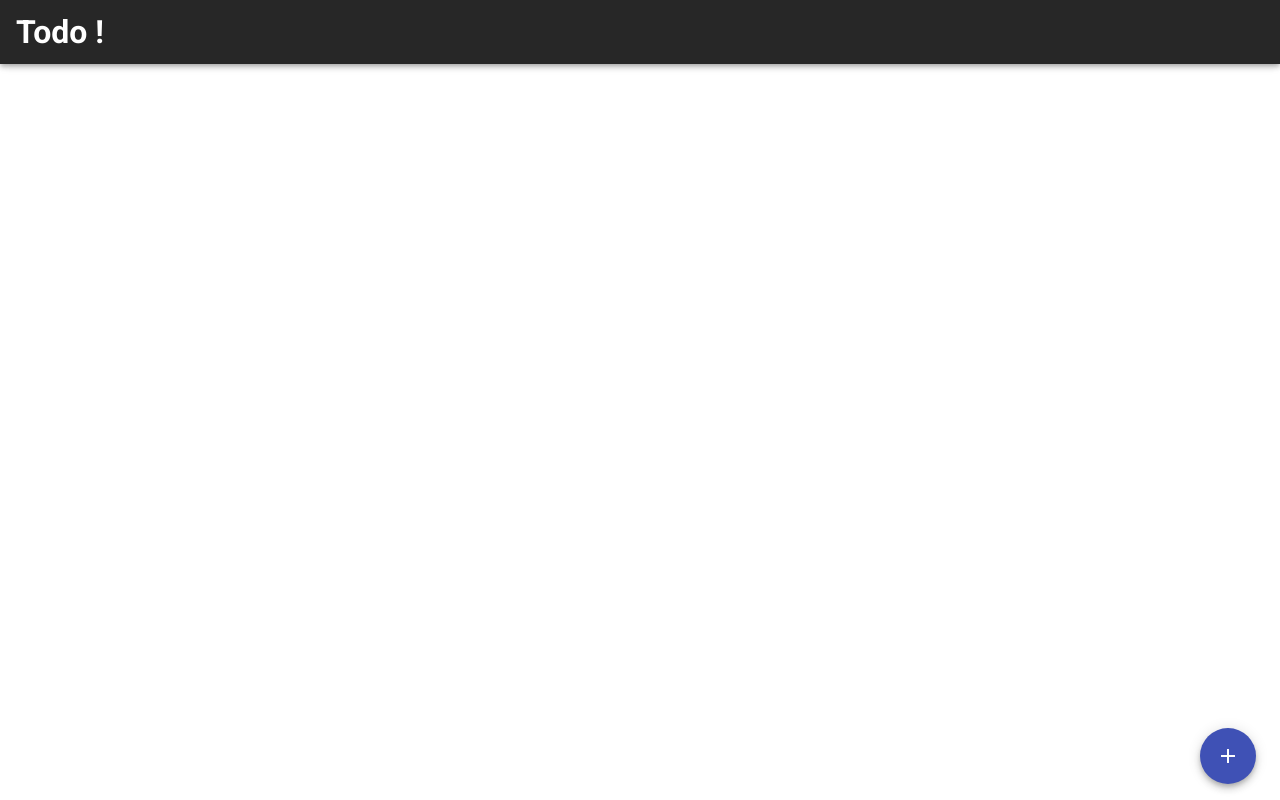
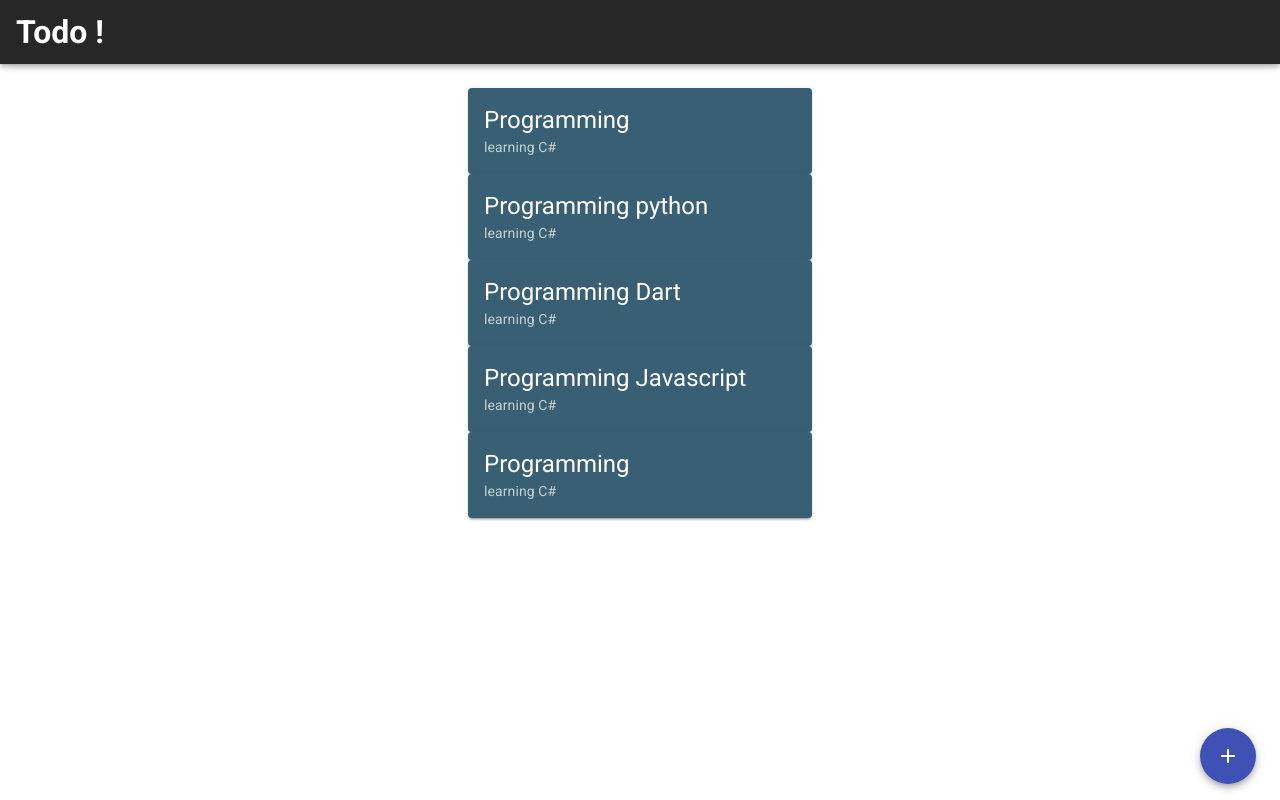
Before and after one commit to swarup260/todo-tracker-frontend, a Vue app: page /dashboard in a window 1280 px wide. Built offline with nearby package versions, Linux system fonts and the light colour scheme.

Commit message:
temp todo list view

```diff
--- a/src/views/Dashboard.vue
+++ b/src/views/Dashboard.vue
@@ -4,17 +4,11 @@
       <v-card>
         <v-card-title>Add New ToDo</v-card-title>
         <v-card-text>
-            <AddTodo />
+          <AddTodo />
         </v-card-text>
-         <v-card-actions>
-            <v-btn
-              color="primary"
-              text
-              @click="dialog = false"
-            >
-              Close
-            </v-btn>
-          </v-card-actions>
+        <v-card-actions>
+          <v-btn color="primary" text @click="dialog = false">Close</v-btn>
+        </v-card-actions>
       </v-card>
     </v-dialog>
     <v-btn
@@ -30,6 +24,14 @@
     >
       <v-icon dark>mdi-plus</v-icon>
     </v-btn>
+    <v-container>
+      <div v-for="todo in todos" :key="todo.id">
+        <v-card class="mx-auto" max-width="344" color="#385F73" dark>
+          <v-card-title class="headline">{{todo.taskName}}</v-card-title>
+          <v-card-subtitle>{{ todo.Description }}</v-card-subtitle>
+        </v-card>
+      </div>
+    </v-container>
   </v-container>
 </template>
 
@@ -43,6 +45,43 @@ export default {
   data() {
     return {
       dialog: false,
+      todos: [
+        {
+          id: 1,
+          taskName: "Programming",
+          Description: "learning C#",
+          status: false,
+          deadline: new Date().getDate(),
+        },
+        {
+          id: 2,
+          taskName: "Programming python",
+          Description: "learning C#",
+          status: true,
+          deadline: new Date().getDate(),
+        },
+        {
+          id: 3,
+          taskName: "Programming Dart",
+          Description: "learning C#",
+          status: false,
+          deadline: new Date().getDate(),
+        },
+        {
+          id: 4,
+          taskName: "Programming Javascript",
+          Description: "learning C#",
+          status: false,
+          deadline: new Date().getDate(),
+        },
+        {
+          id: 5,
+          taskName: "Programming",
+          Description: "learning C#",
+          status: false,
+          deadline: new Date().getDate(),
+        },
+      ],
     };
   },
 };
```
